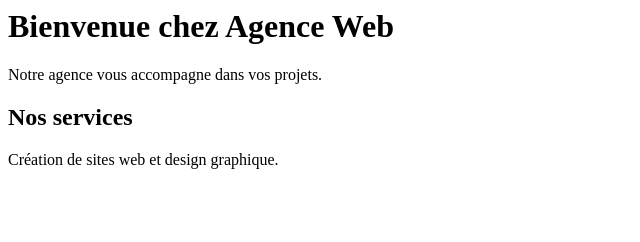
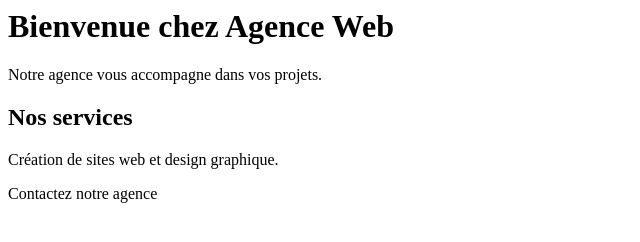
Before and after one commit to nawress4/agence-web-examen, a plain HTML site: page index.html in a window 1280 px wide. Shown: the whole page, without its empty margins (0-640 px from the left). Drawn offline with Linux system fonts and the light colour scheme.

Commit message:
Ajout du contact

```diff
--- a/index.html
+++ b/index.html
@@ -4,3 +4,6 @@
     <h2>Nos services</h2>
     <p>Création de sites web et design graphique.</p>
 </section>
+<footer>
+    <p>Contactez notre agence</p>
+</footer>
```
